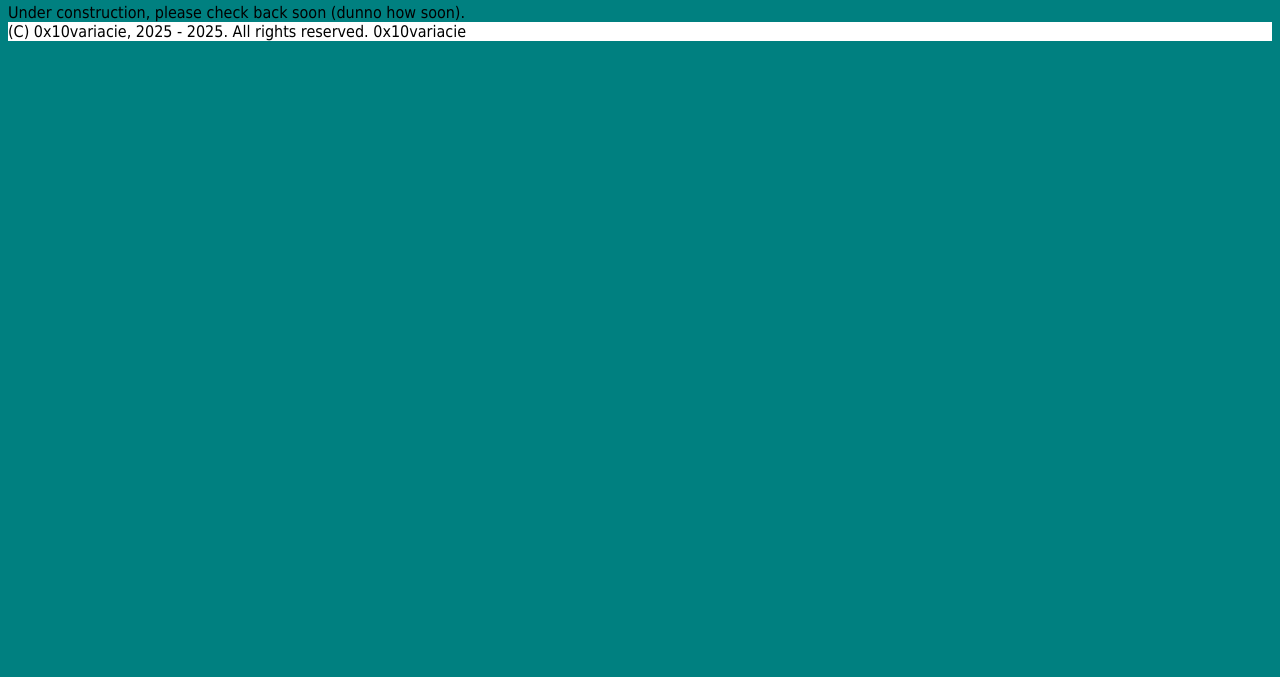
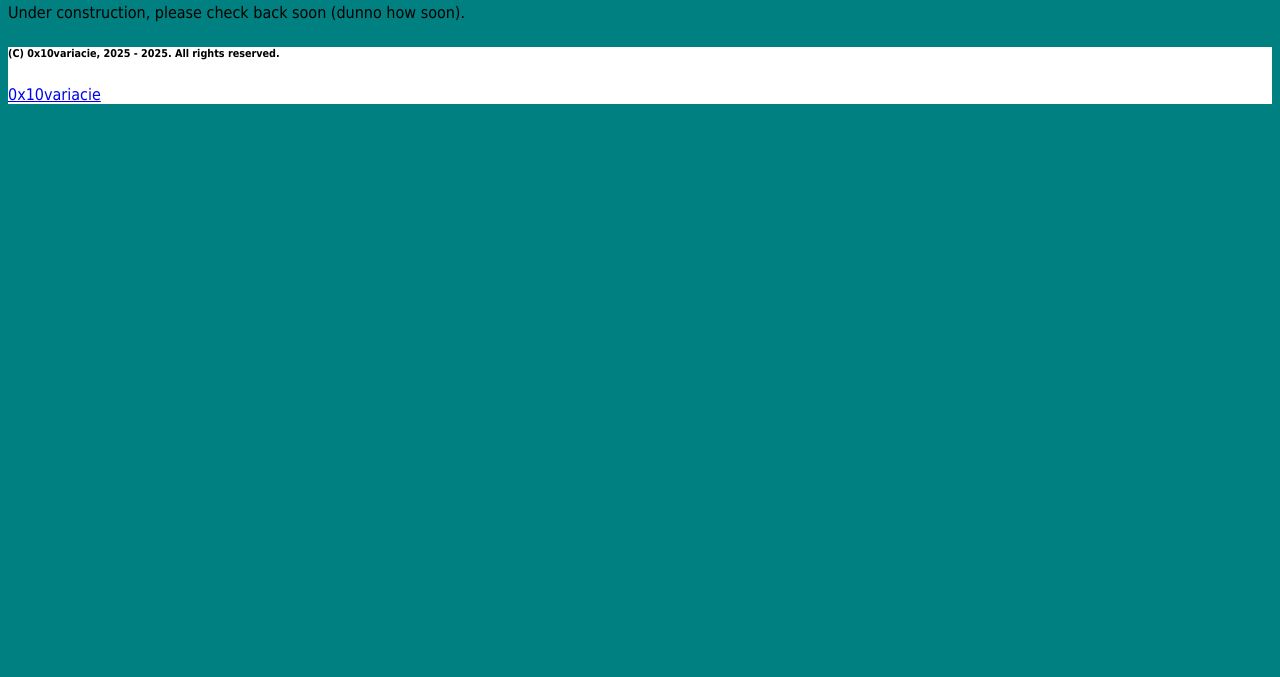
Before and after one commit to 0x10variacie/welcometomyplace, a plain HTML site: page index.html in a window 1280 px wide. Shown: the part 123-800 px from the top of the page. Drawn offline with Linux system fonts and the light colour scheme.

Commit message:
Update index.html

```diff
--- a/index.html
+++ b/index.html
@@ -18,8 +18,8 @@
 </body>
 
 <footer style="background-color: white; foreground-color: black">
-	<h7>(C) 0x10variacie, 2025 - 2025. All rights reserved.</h7>
-	<h7 href="0x10variacie.github.io">0x10variacie</h7>
+	<h6>(C) 0x10variacie, 2025 - 2025. All rights reserved.</h6><div>
+	<a href="0x10variacie.github.io">0x10variacie</a>
 </footer>
 
 </html>
```
